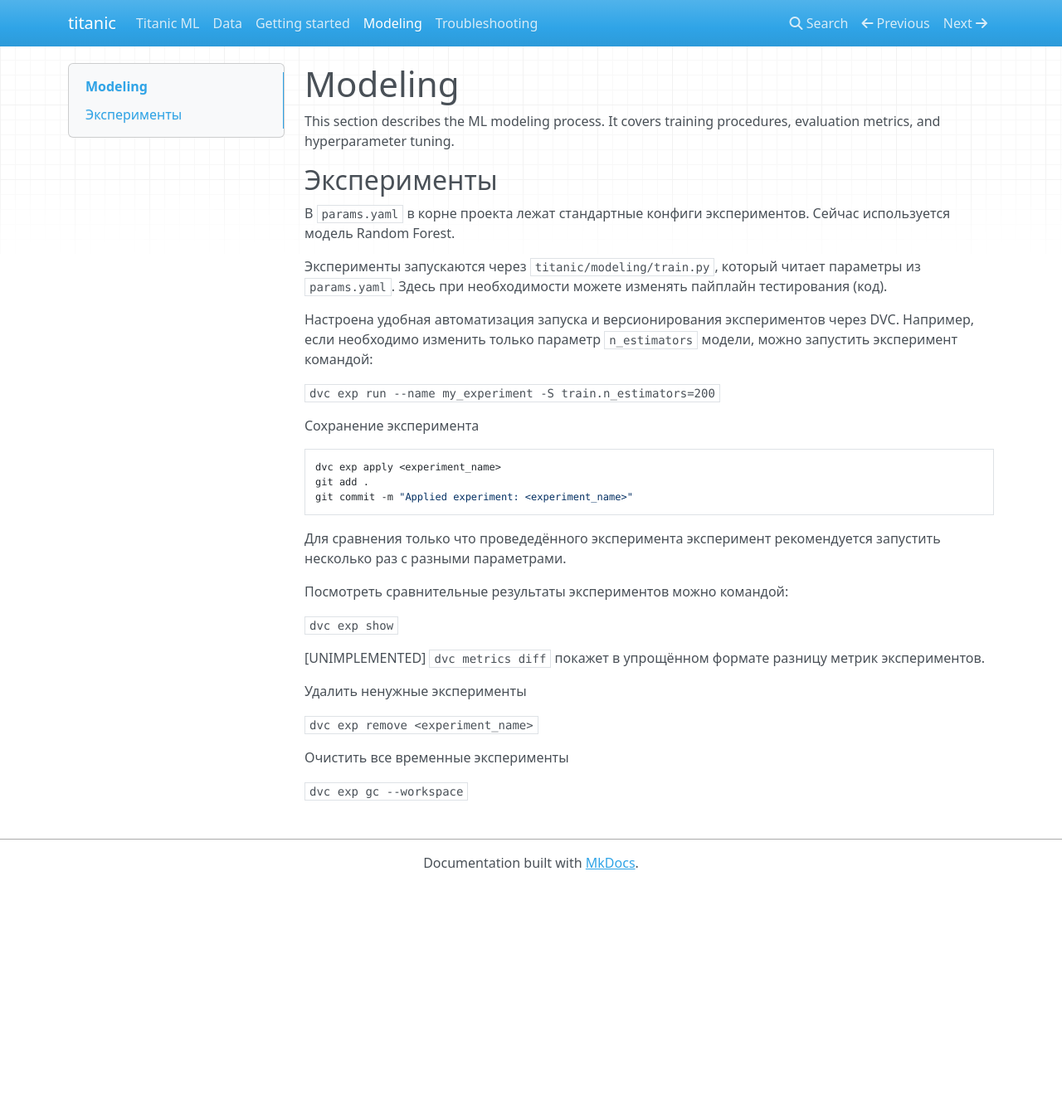
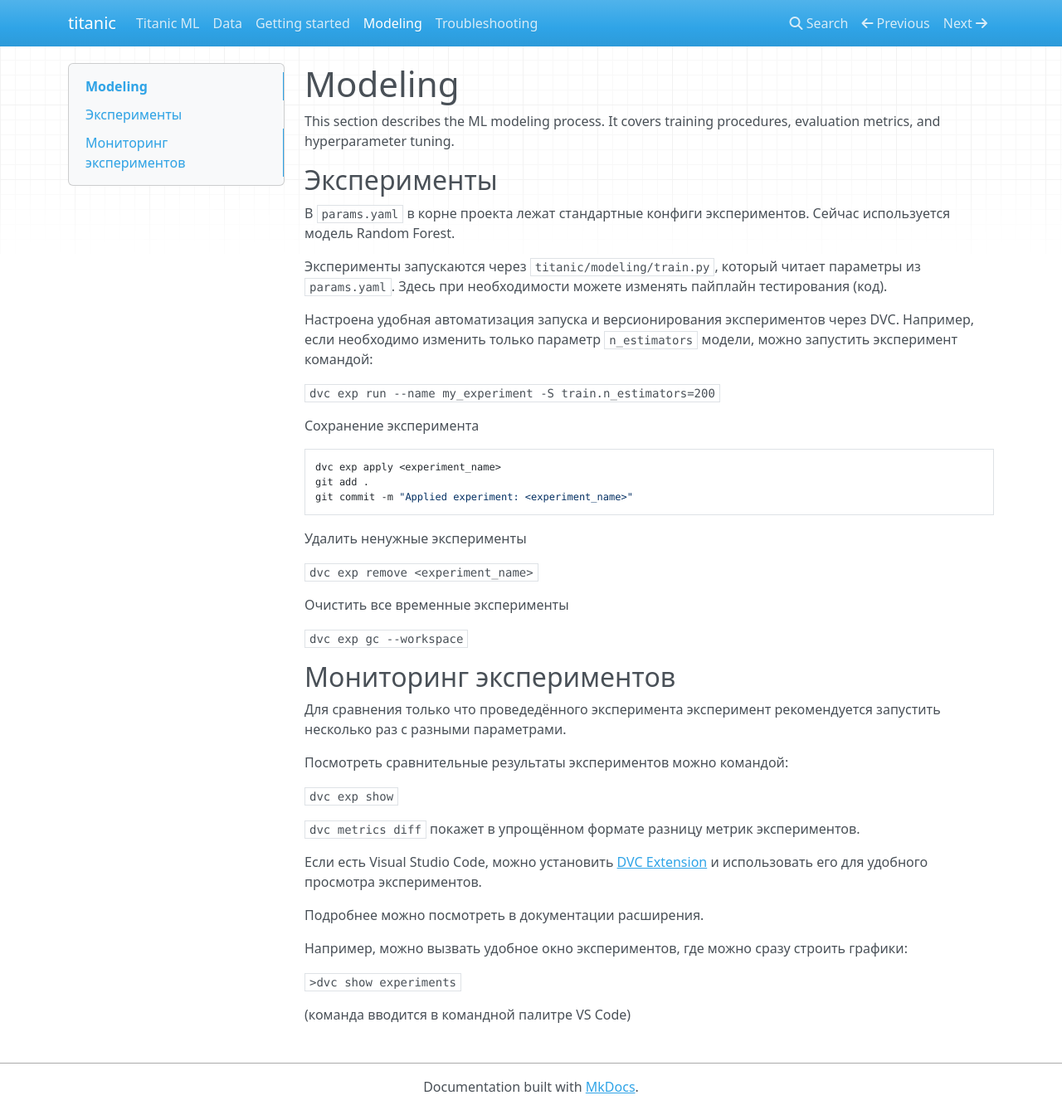
Before and after one commit to 3ndetz/titanic, an MkDocs documentation site: the page built from docs/docs/modeling.md, in a window 1280 px wide and 1338 px high. Shown: the whole window at 83% size. Built offline with MkDocs 1.6.1, drawn with Linux system fonts in a browser that asks for light colours; nearby versions of some CDN libraries.

Commit message:
upd docs, add about dvc exp monitoring

````diff
--- a/docs/docs/modeling.md
+++ b/docs/docs/modeling.md
@@ -21,14 +21,6 @@ git add .
 git commit -m "Applied experiment: <experiment_name>"
 ```
 
-Для сравнения только что проведедённого эксперимента эксперимент рекомендуется запустить несколько раз с разными параметрами.
-
-Посмотреть сравнительные результаты экспериментов можно командой:
-
-`dvc exp show`
-
-[UNIMPLEMENTED] `dvc metrics diff` покажет в упрощённом формате разницу метрик экспериментов.
-
 Удалить ненужные эксперименты
 
 `dvc exp remove <experiment_name>`
@@ -36,3 +28,23 @@ git commit -m "Applied experiment: <experiment_name>"
 Очистить все временные эксперименты
 
 `dvc exp gc --workspace`
+
+## Мониторинг экспериментов
+
+Для сравнения только что проведедённого эксперимента эксперимент рекомендуется запустить несколько раз с разными параметрами.
+
+Посмотреть сравнительные результаты экспериментов можно командой:
+
+`dvc exp show`
+
+`dvc metrics diff` покажет в упрощённом формате разницу метрик экспериментов.
+
+Если есть Visual Studio Code, можно установить [DVC Extension](https://marketplace.visualstudio.com/items?itemName=Iterative.dvc) и использовать его для удобного просмотра экспериментов.
+
+Подробнее можно посмотреть в документации расширения.
+
+Например, можно вызвать удобное окно экспериментов, где можно сразу строить графики:
+
+`>dvc show experiments`
+
+(команда вводится в командной палитре VS Code)
````
